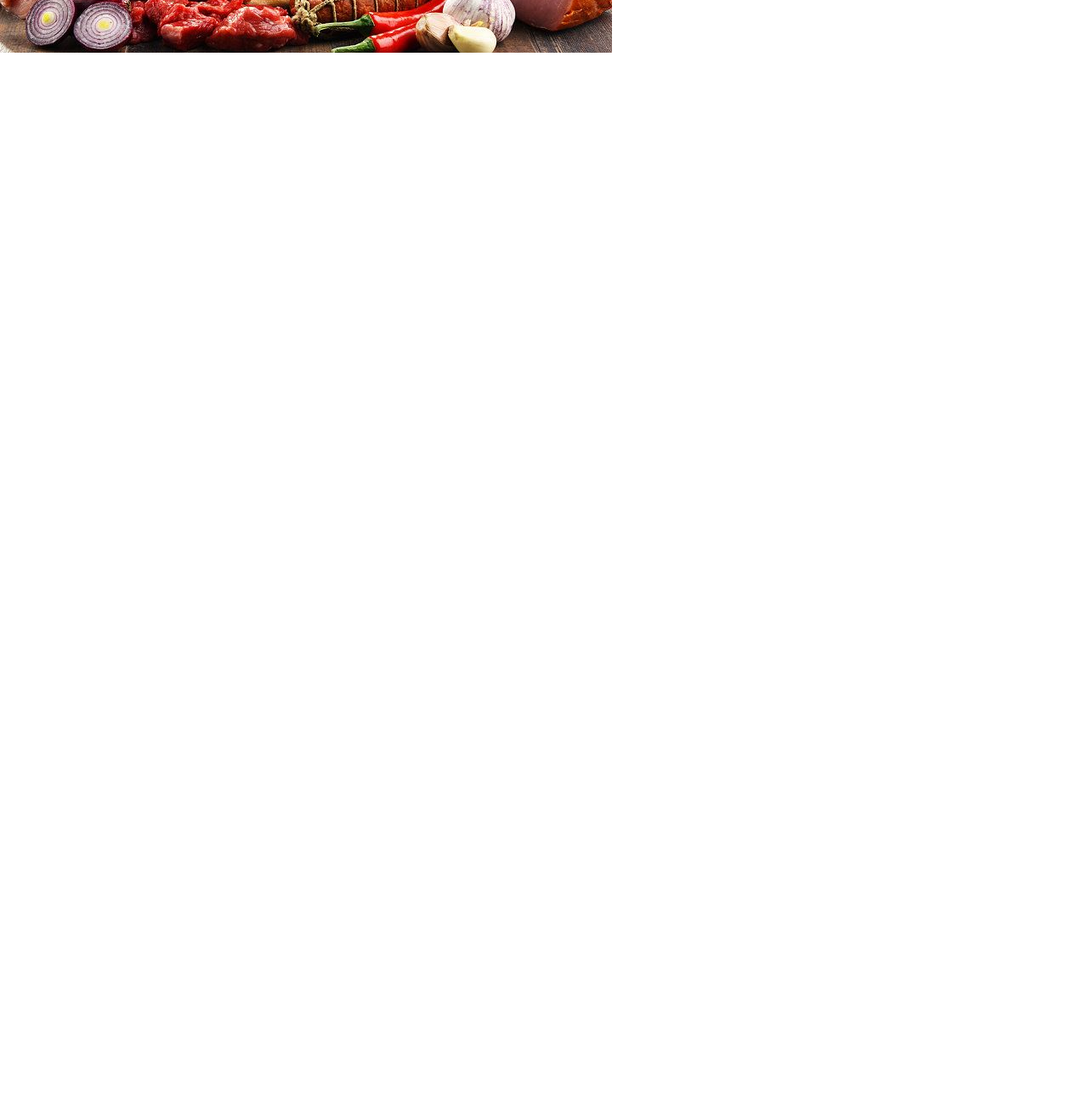
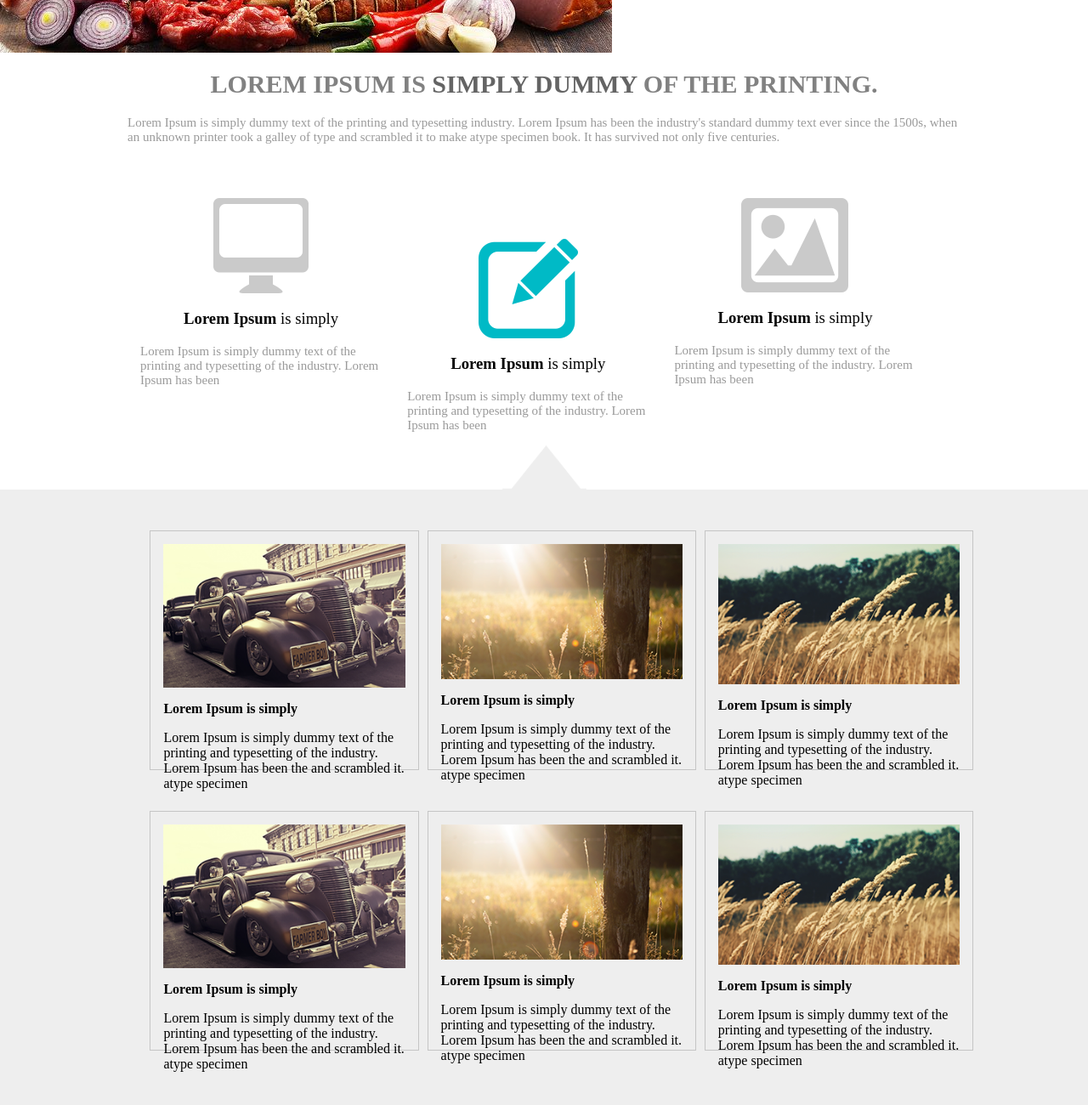
Before and after one commit to AlvaroSmiter/Site-de-Vendas-de-Comidas-pereciveis, a plain HTML site: page index.html in a window 1280 px wide. Shown: the part 7558-8858 px from the top of the page at 85% size. Before the commit the page ends 7620 px from the top, so only its background shows below. Drawn offline with Linux system fonts and the light colour scheme.

```diff
--- a/index.html
+++ b/index.html
@@ -86,3 +86,100 @@
             <img src="./img/comida/prebaber.jpg" />
         </div>
     </div>
+    <div class="col-100">
+        <div class="content texto-destaque">
+            <h1>Lorem Ipsum is <strong>simply dummy</strong> of the printing.</h1>
+            <p>Lorem Ipsum is simply dummy text of the printing and typesetting industry. Lorem Ipsum has been the
+                industry's standard dummy text ever since the 1500s, when an unknown printer took a galley of type and
+                scrambled it to make atype specimen book.
+                It has survived not only five centuries.</p>
+
+            <div class="col-3 bloco-texto">
+                <img src="./img/content-1.png" />
+                <h3><b>Lorem Ipsum</b> is simply</h3>
+                <p>Lorem Ipsum is simply dummy text of the printing and typesetting of the industry. Lorem
+                    Ipsum has been
+                </p>
+            </div>
+            <div class="col-3 bloco-texto" style="margin-top: 6em;">
+                <img src="./img/content-2.png" />
+                <h3><b>Lorem Ipsum</b> is simply</h3>
+                <p>Lorem Ipsum is simply dummy text of the printing and typesetting of the industry. Lorem
+                    Ipsum has been
+                </p>
+            </div>
+            <div class="col-3 bloco-texto">
+                <img src="./img/content-3.png" />
+                <h3><b>Lorem Ipsum</b> is simply</h3>
+                <p>Lorem Ipsum is simply dummy text of the printing and typesetting of the industry. Lorem
+                    Ipsum has been
+                </p>
+            </div>
+        </div>
+    </div>
+    <div class="col-100 bloco-imagens-texto">
+        <div class="content" style="margin-left: 13%; float: left;">
+            <div class="col-3 bloco-texto bloco-imagem">
+                <img src="./img/imagem1.png">
+                <p><b>Lorem Ipsum is simply</b></p>
+                <p>Lorem Ipsum is simply dummy text of the printing and typesetting of the
+                    industry. Lorem
+                    Ipsum has been
+                    the and scrambled it.
+                    atype specimen
+                </p>
+            </div>
+            <div class="col-3 bloco-texto bloco-imagem">
+                <img src="./img/imagem2.png">
+                <p><b>Lorem Ipsum is simply</b></p>
+                <p>Lorem Ipsum is simply dummy text of the printing and typesetting of the
+                    industry. Lorem
+                    Ipsum has been
+                    the and scrambled it.
+                    atype specimen
+                </p>
+            </div>
+            <div class="col-3 bloco-texto bloco-imagem">
+                <img src="./img/imagem3.png">
+                <p><b>Lorem Ipsum is simply</b></p>
+                <p>Lorem Ipsum is simply dummy text of the printing and typesetting of the
+                    industry. Lorem
+                    Ipsum has been
+                    the and scrambled it.
+                    atype specimen
+                </p>
+            </div>
+        </div>
+        <div class="content" style="margin-left: 13%; float: left;">
+            <div class="col-3 bloco-texto bloco-imagem">
+                <img src="./img/imagem1.png">
+                <p><b>Lorem Ipsum is simply</b></p>
+                <p>Lorem Ipsum is simply dummy text of the printing and typesetting of the
+                    industry. Lorem
+                    Ipsum has been
+                    the and scrambled it.
+                    atype specimen
+                </p>
+            </div>
+            <div class="col-3 bloco-texto bloco-imagem">
+                <img src="./img/imagem2.png">
+                <p><b>Lorem Ipsum is simply</b></p>
+                <p>Lorem Ipsum is simply dummy text of the printing and typesetting of the
+                    industry. Lorem
+                    Ipsum has been
+                    the and scrambled it.
+                    atype specimen
+                </p>
+            </div>
+            <div class="col-3 bloco-texto bloco-imagem">
+                <img src="./img/imagem3.png">
+                <p><b>Lorem Ipsum is simply</b></p>
+                <p>Lorem Ipsum is simply dummy text of the printing and typesetting of the
+                    industry. Lorem
+                    Ipsum has been
+                    the and scrambled it.
+                    atype specimen
+                </p>
+            </div>
+        </div>
+    </div>
```
